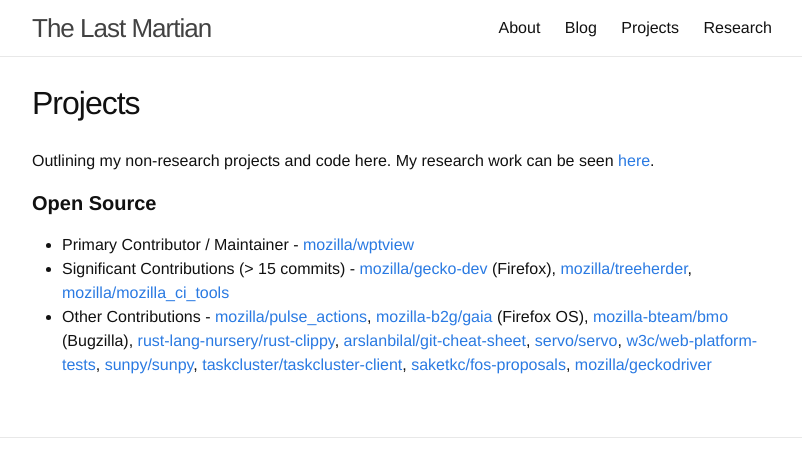
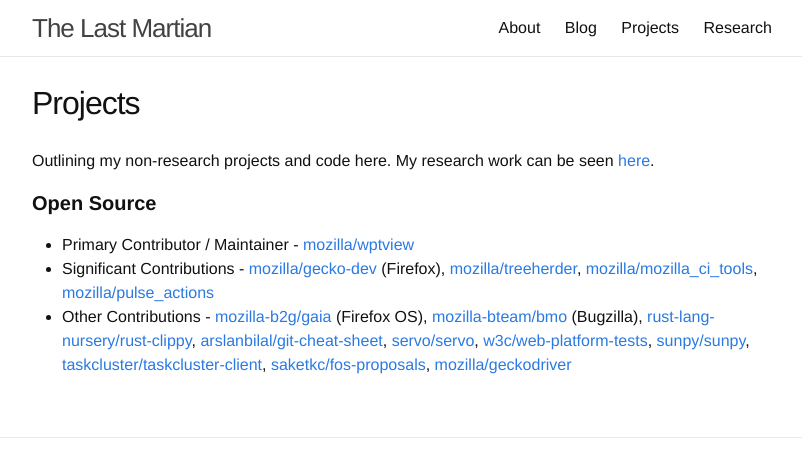
Before and after one commit to martiansideofthemoon/martiansideofthemoon.github.io, a Jekyll site: the page built from _pages/projects.md, in a window 1280 px wide, cut to the strip 0-464 px from the top of the page. Shown: the whole strip, without its empty margins (238-1040 px from the left). Built offline with Jekyll 4.4.1, drawn with Linux system fonts in a browser that asks for light colours; comment, search, counter and statistics services are not loaded.

Commit message:
Updating project and research page a bit

```diff
--- a/_pages/projects.md
+++ b/_pages/projects.md
@@ -9,5 +9,5 @@ Outlining my non-research projects and code here. My research work can be seen [
 #### **Open Source**
 
 * Primary Contributor / Maintainer - [mozilla/wptview](https://github.com/mozilla/wptview)
-* Significant Contributions (> 15 commits) - [mozilla/gecko-dev](https://github.com/mozilla/gecko-dev/) (Firefox), [mozilla/treeherder](https://github.com/mozilla/treeherder), [mozilla/mozilla_ci_tools](https://github.com/mozilla/mozilla_ci_tools)
-* Other Contributions - [mozilla/pulse_actions](https://github.com/mozilla/pulse_actions), [mozilla-b2g/gaia](https://github.com/mozilla-b2g/gaia/) (Firefox OS), [mozilla-bteam/bmo](https://github.com/mozilla-bteam/bmo) (Bugzilla), [rust-lang-nursery/rust-clippy](https://github.com/rust-lang-nursery/rust-clippy), [arslanbilal/git-cheat-sheet](https://github.com/arslanbilal/git-cheat-sheet), [servo/servo](https://github.com/servo/servo), [w3c/web-platform-tests](https://github.com/w3c/web-platform-tests), [sunpy/sunpy](https://github.com/sunpy/sunpy), [taskcluster/taskcluster-client](https://github.com/taskcluster/taskcluster-client.py/graphs/contributors), [saketkc/fos-proposals](https://github.com/saketkc/fos-proposals), [mozilla/geckodriver](https://github.com/mozilla/geckodriver)
+* Significant Contributions - [mozilla/gecko-dev](https://github.com/mozilla/gecko-dev/) (Firefox), [mozilla/treeherder](https://github.com/mozilla/treeherder), [mozilla/mozilla_ci_tools](https://github.com/mozilla/mozilla_ci_tools), [mozilla/pulse_actions](https://github.com/mozilla/pulse_actions)
+* Other Contributions - [mozilla-b2g/gaia](https://github.com/mozilla-b2g/gaia/) (Firefox OS), [mozilla-bteam/bmo](https://github.com/mozilla-bteam/bmo) (Bugzilla), [rust-lang-nursery/rust-clippy](https://github.com/rust-lang-nursery/rust-clippy), [arslanbilal/git-cheat-sheet](https://github.com/arslanbilal/git-cheat-sheet), [servo/servo](https://github.com/servo/servo), [w3c/web-platform-tests](https://github.com/w3c/web-platform-tests), [sunpy/sunpy](https://github.com/sunpy/sunpy), [taskcluster/taskcluster-client](https://github.com/taskcluster/taskcluster-client.py/graphs/contributors), [saketkc/fos-proposals](https://github.com/saketkc/fos-proposals), [mozilla/geckodriver](https://github.com/mozilla/geckodriver)
```
Also changed, not shown: _pages/research.md (+2 -0 lines).
